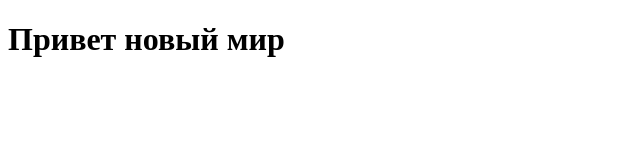
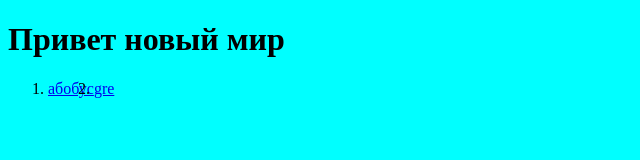
Before and after one commit to danya2013/danya2013.github.io, a plain HTML site: page index.html in a window 1280 px wide. Shown: the whole page, without its empty margins (0-640 px from the left). Drawn offline with Linux system fonts and the light colour scheme.

Commit message:
Update index.html

```diff
--- a/index.html
+++ b/index.html
@@ -4,9 +4,22 @@
     <meta charset="UTF-8">
     <meta http-equiv="X-UA-Compatible" content="IE=edge">
     <meta name="viewport" content="width=device-width, initial-scale=1.0">
-    <title>bruh</title>
+    <title>bruh    </title>
+    <style>
+        body {background-color: aqua;}
+        ol {
+            display: flex;
+            justify-content:space-around:
+        }
+
+    </style>
 </head>
 <body>
     <h1>Привет новый мир</h1>
+    <ol>
+    <li>
+        <a href="abobus.html">абобус</a></li>
+      <li>  <a href="gre.html">gre</a></li>
+      </ol>
 </body>
 </html>
```
